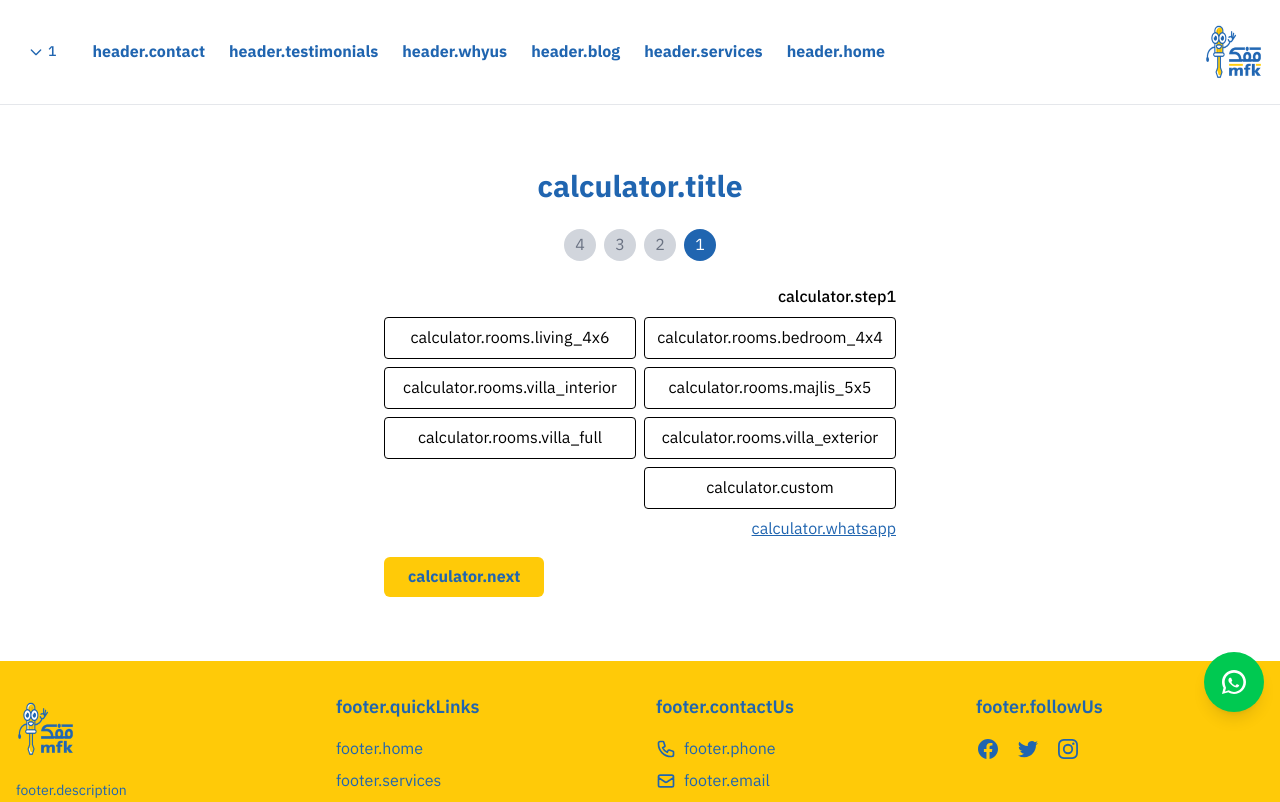
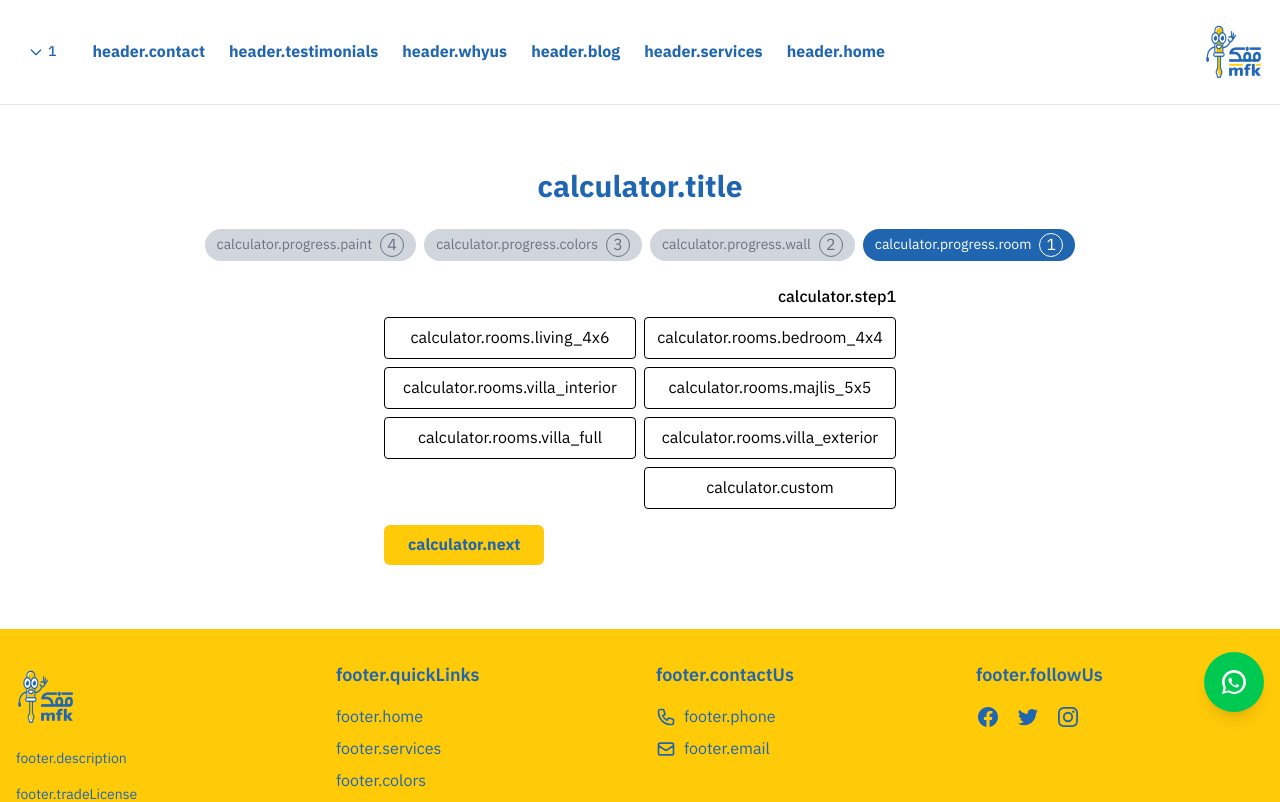
Before and after one commit to abdoroot/mfk-website-react, a React (Vite) app: page /1/painting-calculator in a window 1280 px wide. Shown: the top 802 px of the page. Built offline with nearby package versions, Linux system fonts and the light colour scheme.

Commit message:
Improve painting calculator steps and summary

```diff
--- a/src/locales/ar.json
+++ b/src/locales/ar.json
@@ -219,7 +219,19 @@
     "back": "السابق",
     "calculate": "عرض التقدير",
     "estimated": "السعر التقريبي:",
-    "send_whatsapp": "أرسل صورة على واتساب"
+    "send_whatsapp": "🎯 احصل على السعر الدقيق الآن – راسلنا واتساب",
+    "progress": {
+      "room": "نوع الغرفة",
+      "wall": "حالة الجدران",
+      "colors": "عدد الألوان",
+      "paint": "نوع الدهان"
+    },
+    "summary": {
+      "room": "نوع الغرفة",
+      "wall": "حالة الجدران",
+      "colors": "عدد الألوان",
+      "paint": "نوع الدهان"
+    }
   },
   "blog": {
     "title": "دليل الألوان",
--- a/src/locales/en.json
+++ b/src/locales/en.json
@@ -219,7 +219,19 @@
     "back": "Back",
     "calculate": "Show Estimate",
     "estimated": "Estimated price:",
-    "send_whatsapp": "Send photo on WhatsApp"
+    "send_whatsapp": "🎯 Get the exact price now – Message us on WhatsApp",
+    "progress": {
+      "room": "Room type",
+      "wall": "Wall condition",
+      "colors": "Number of colors",
+      "paint": "Paint quality"
+    },
+    "summary": {
+      "room": "Room or area",
+      "wall": "Wall condition",
+      "colors": "Colors",
+      "paint": "Paint quality"
+    }
   },
   "blog": {
     "title": "Painting Guides",
--- a/src/pages/PaintingCalculator.jsx
+++ b/src/pages/PaintingCalculator.jsx
@@ -14,6 +14,28 @@ const PaintingCalculator = () => {
   const [quality, setQuality] = useState('luxury');
   const [result, setResult] = useState(null);
   const [step, setStep] = useState(1);
+  const [area, setArea] = useState(0);
+
+  const progressSteps = [
+    { number: 1, label: t('calculator.progress.room') },
+    { number: 2, label: t('calculator.progress.wall') },
+    { number: 3, label: t('calculator.progress.colors') },
+    { number: 4, label: t('calculator.progress.paint') }
+  ];
+
+  const roomLabel =
+    roomType && roomType !== 'custom'
+      ? `${t('calculator.rooms.' + roomType)} (${area} m²)`
+      : roomType === 'custom' && length && width
+      ? `${length}m x ${width}m (${area} m²)`
+      : '';
+  const wallLabel = t(`calculator.wall.${wallCondition.replace('_cracks','')}`);
+  const colorsLabel = t(
+    `calculator.colors.${
+      colors === '1' ? 'one' : colors === '2' ? 'two' : colors === '3+' ? 'more' : 'help'
+    }`
+  );
+  const qualityLabel = t(`calculator.quality.${quality}`);
 
   const calculate = () => {
     let area = 0;
@@ -28,6 +50,7 @@ const PaintingCalculator = () => {
     const qualityPrice = data.paintQuality[quality] || 0;
     const multiplier = data.colorsMultiplier[colors] || 1;
     const total = (basePrice + wallExtra + qualityPrice) * multiplier;
+    setArea(area);
     setResult(total);
   };
 
@@ -36,9 +59,15 @@ const PaintingCalculator = () => {
       <Seo title="حاسبة تكلفة الدهان - Painting Cost Calculator" />
       <section className="py-16 container mx-auto px-4">
         <h2 className="text-3xl font-bold text-mfk-blue mb-6 text-center">{t('calculator.title')}</h2>
-        <div className="flex justify-center gap-2 mb-6">
-          {[1,2,3,4].map(n => (
-            <div key={n} className={`w-8 h-8 rounded-full flex items-center justify-center ${step>=n ? 'bg-mfk-blue text-white' : 'bg-gray-300 text-gray-500'}`}>{n}</div>
+        <div className="flex justify-center flex-wrap gap-2 mb-6">
+          {progressSteps.map(s => (
+            <div
+              key={s.number}
+              className={`flex items-center gap-2 px-3 py-1 rounded-full ${step >= s.number ? 'bg-mfk-blue text-white' : 'bg-gray-300 text-gray-500'}`}
+            >
+              <span className="w-6 h-6 flex items-center justify-center rounded-full border border-current">{s.number}</span>
+              <span className="text-sm">{s.label}</span>
+            </div>
           ))}
         </div>
         <div className="space-y-6 max-w-lg mx-auto">
@@ -68,11 +97,6 @@ const PaintingCalculator = () => {
                   <input type="number" value={width} onChange={e=>setWidth(e.target.value)} placeholder={t('calculator.width')} className="w-1/2 border rounded p-2" />
                 </div>
               )}
-              <div className="mt-2">
-                <a href="https://wa.me/971508191635" target="_blank" rel="noopener noreferrer" className="text-mfk-blue underline">
-                  {t('calculator.whatsapp')}
-                </a>
-              </div>
               <div className="flex justify-end mt-4">
                 <button onClick={()=>setStep(2)} className="bg-mfk-yellow text-mfk-blue font-bold px-6 py-2 rounded-md">{t('calculator.next')}</button>
               </div>
@@ -142,6 +166,12 @@ const PaintingCalculator = () => {
               {result !== null && (
                 <div className="text-center mt-6 space-y-4">
                   <p className="text-xl font-semibold">{t('calculator.estimated')} {result.toFixed(2)} AED</p>
+                  <div className="text-sm space-y-1">
+                    <p>{t('calculator.summary.room')}: {roomLabel}</p>
+                    <p>{t('calculator.summary.wall')}: {wallLabel}</p>
+                    <p>{t('calculator.summary.colors')}: {colorsLabel}</p>
+                    <p>{t('calculator.summary.paint')}: {qualityLabel}</p>
+                  </div>
                   <a href="https://wa.me/971508191635" target="_blank" rel="noopener noreferrer" className="bg-green-500 hover:bg-green-600 text-white px-6 py-3 rounded-md inline-block">
                     {t('calculator.send_whatsapp')}
                   </a>
```
